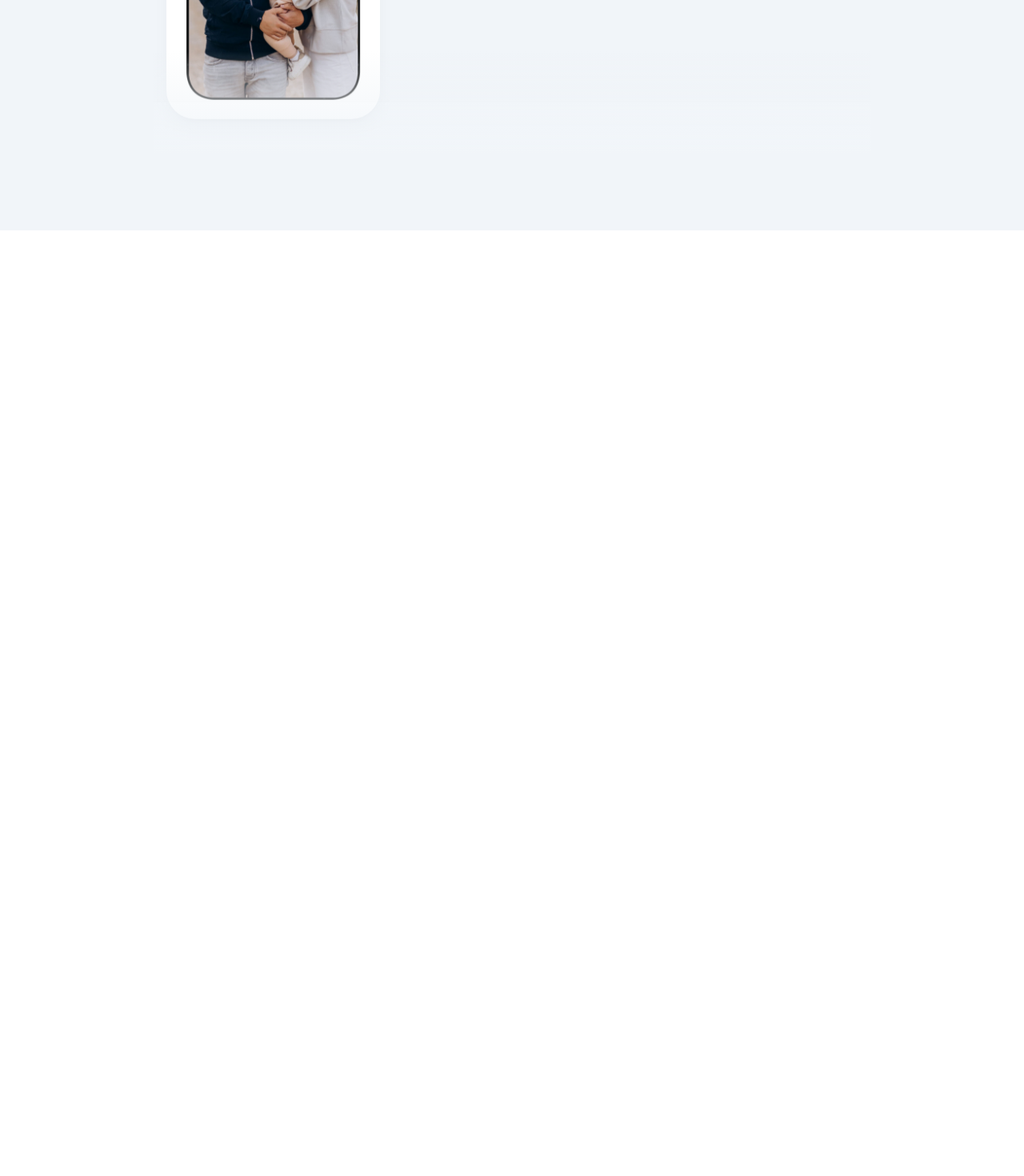
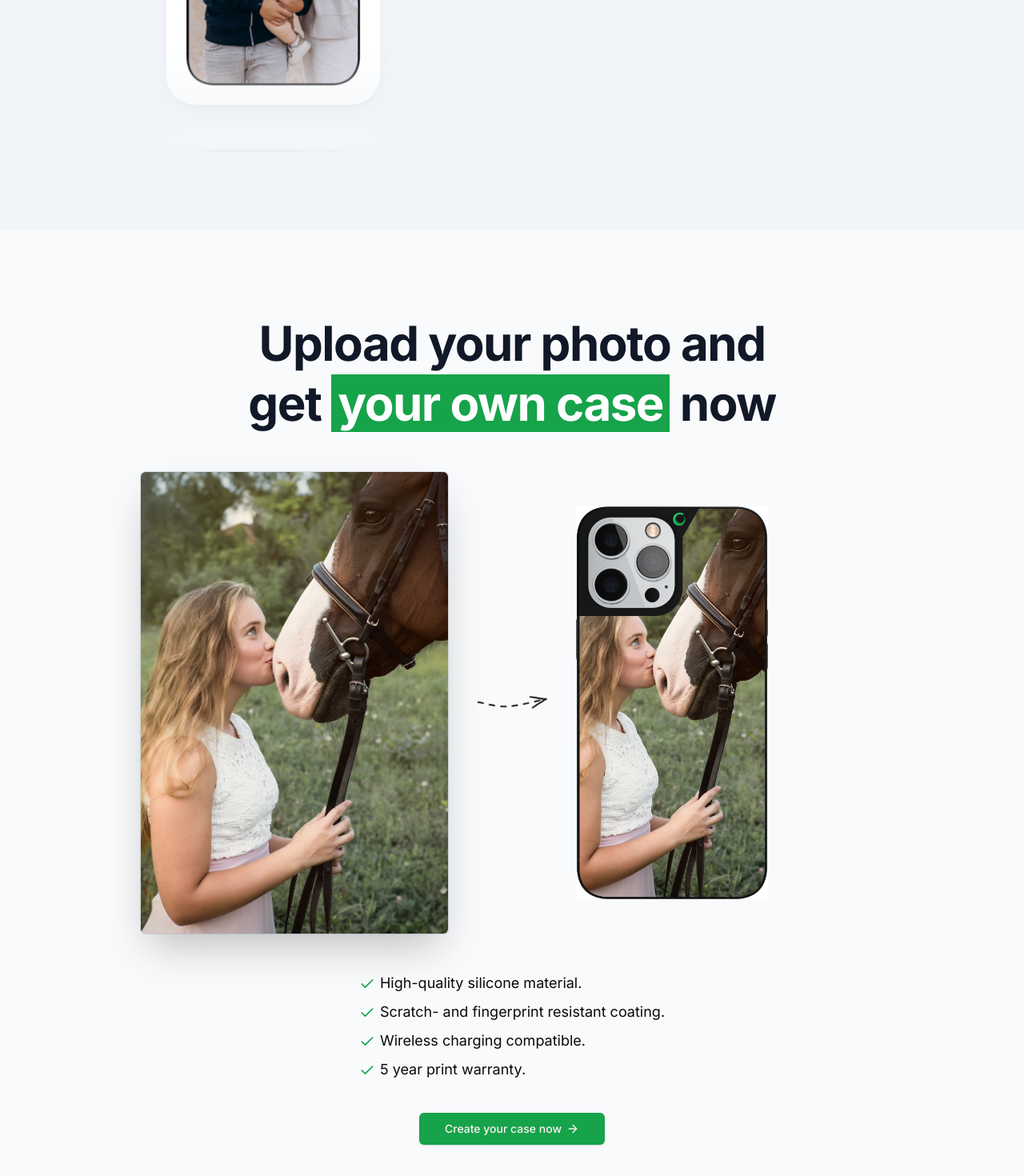
Before and after one commit to abdullmustyy/casecobra, a Next.js app: page / in a window 1280 px wide. Shown: the part 2316-3786 px from the top of the page at 80% size. Before the commit the page ends 2604 px from the top, so only its background shows below. Built offline with nearby package versions, Linux system fonts and the light colour scheme; no server answers.

Commit message:
feat: add upload photo section to landing page

```diff
--- a/app/page.tsx
+++ b/app/page.tsx
@@ -2,8 +2,10 @@
 import MaxWidthWrapper from "@/components/MaxWidthWrapper";
 import Phone from "@/components/Phone";
 import { Reviews } from "@/components/Reviews";
-import { Check, Star } from "lucide-react";
+import { buttonVariants } from "@/components/ui/button";
+import { ArrowRight, Check, Star } from "lucide-react";
 import Image from "next/image";
+import Link from "next/link";
 
 export default function Home() {
   return (
@@ -233,6 +235,77 @@
           <Reviews />
         </div>
       </section>
+
+      <section>
+        <MaxWidthWrapper className="py-24">
+          <div className="mb-12 px-6 lg:px-8">
+            <div className="mx-auto max-w-2xl sm:text-center">
+              <h2 className="order-1 mt-2 tracking-tight text-center text-balance !leading-tight font-bold text-5xl md:text-6xl text-gray-900">
+                Upload your photo and get{" "}
+                <span className="relative px-2 bg-green-600 text-white">
+                  your own case
+                </span>{" "}
+                now
+              </h2>
+            </div>
+          </div>
+
+          <div className="mx-auto max-w-6xl px-6 lg:px-8">
+            <div className="relative flex flex-col items-center md:grid grid-cols-2 gap-40">
+              <Image
+                src="/arrow.png"
+                width={100}
+                height={100}
+                alt=""
+                className="absolute top-[25rem] md:top-1/2 -translate-y-1/2 z-10 left-1/2 -translate-x-1/2 rotate-90 md:rotate-0"
+              />
+
+              <div className="relative h-80 md:h-full w-full md:justify-self-end max-w-sm rounded-xl bg-gray-900/5 ring-inset ring-gray-900/10 lg:rounded-2xl">
+                <Image
+                  src="/horse.jpg"
+                  width={256}
+                  height={256}
+                  alt=""
+                  className="rounded-md object-cover bg-white shadow-2xl ring-1 ring-gray-900/10 h-full w-full"
+                />
+              </div>
+
+              <Phone className="w-60" imgSrc="/horse_phone.jpg" />
+            </div>
+          </div>
+
+          <ul className="mx-auto mt-12 max-w-prose sm:text-lg space-y-2 w-fit">
+            <li className="w-fit">
+              <Check className="h-5 w-5 text-green-600 inline mr-1.5" />
+              High-quality silicone material.
+            </li>
+            <li className="w-fit">
+              <Check className="h-5 w-5 text-green-600 inline mr-1.5" />
+              Scratch- and fingerprint resistant coating.
+            </li>
+            <li className="w-fit">
+              <Check className="h-5 w-5 text-green-600 inline mr-1.5" />
+              Wireless charging compatible.
+            </li>
+            <li className="w-fit">
+              <Check className="h-5 w-5 text-green-600 inline mr-1.5" />5 year
+              print warranty.
+            </li>
+
+            <li className="flex justify-center">
+              <Link
+                className={buttonVariants({
+                  size: "lg",
+                  className: "mx-auto mt-8",
+                })}
+                href="/configure/upload"
+              >
+                Create your case now <ArrowRight className="size-4 ml-1.5" />
+              </Link>
+            </li>
+          </ul>
+        </MaxWidthWrapper>
+      </section>
     </main>
   );
 }
```
